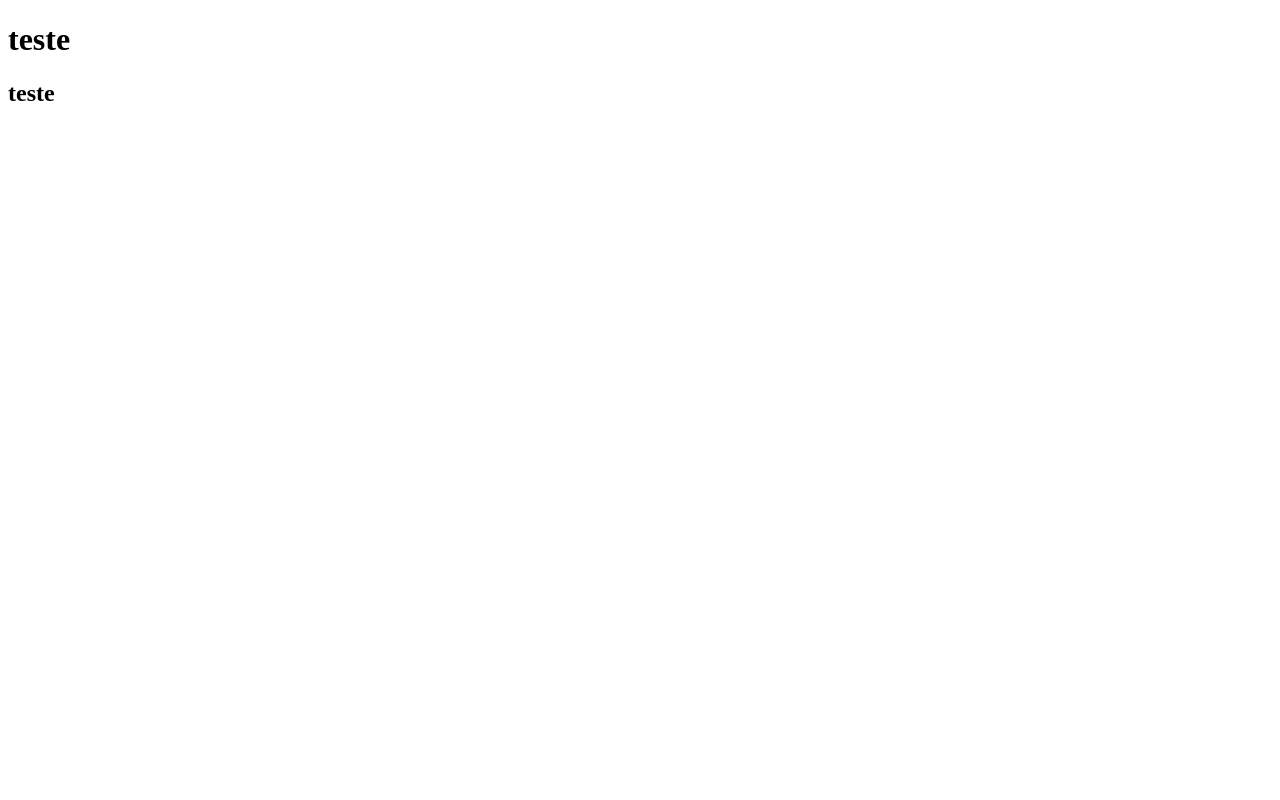
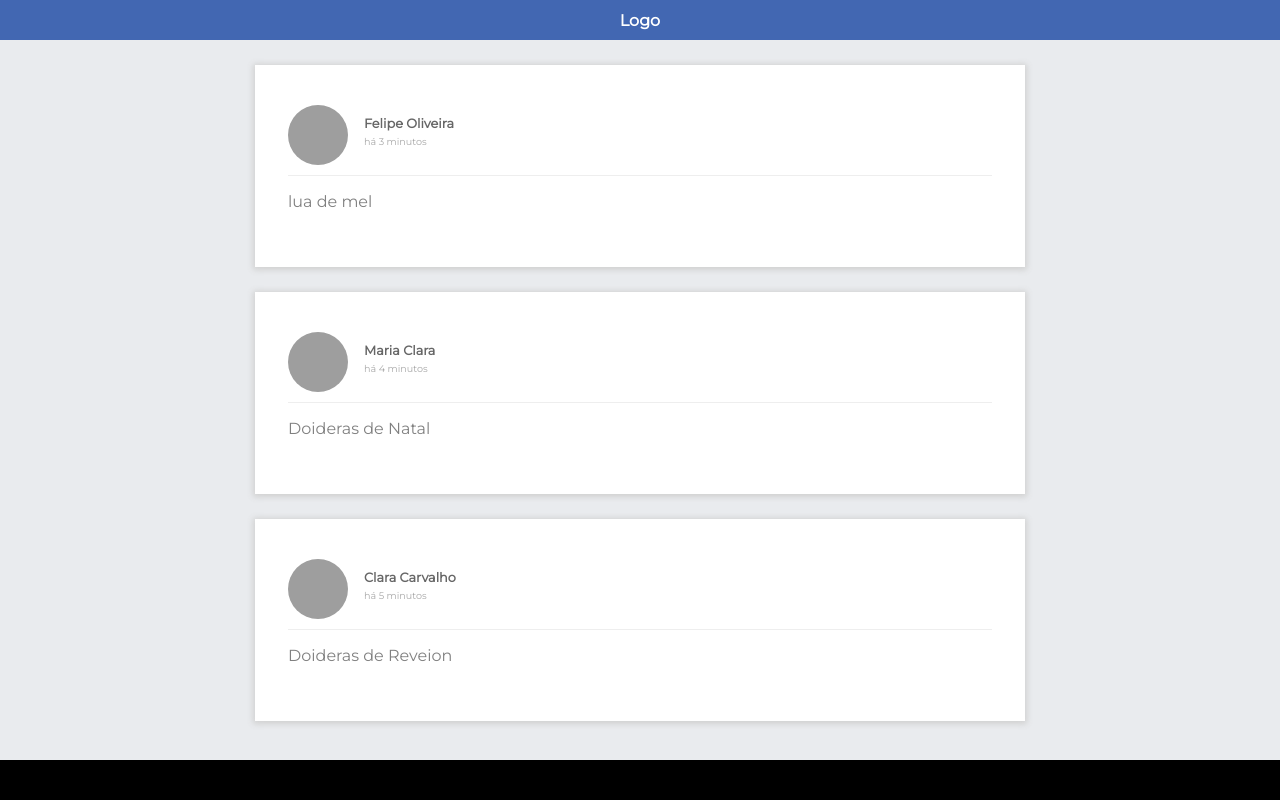
Before and after one commit to felipeoliveiradev/react-feed-desafio-rocket-seat, a React app: page / in a window 1280 px wide. Built offline with nearby package versions, Linux system fonts and the light colour scheme; grey boxes are pictures that could not be loaded.

Commit message:
commit geral

```diff
--- a/public/index.html
+++ b/public/index.html
@@ -4,6 +4,7 @@
     <meta charset="UTF-8" />
     <meta name="viewport" content="width=device-width, initial-scale=1.0" />
     <meta http-equiv="X-UA-Compatible" content="ie=edge" />
+    <link href="https://fonts.googleapis.com/css?family=Montserrat" rel="stylesheet">
     <title>Go React</title>
   </head>
   <body>
--- /dev/null
+++ b/src/Components/base/Footer.js
@@ -0,0 +1,7 @@
+import React, { Component } from 'react';
+
+export default class Footer extends Component {
+  render() {
+    return <footer />;
+  }
+}
--- /dev/null
+++ b/src/Components/base/Header.js
@@ -0,0 +1,7 @@
+import React, { Component } from 'react';
+
+export default class Header extends Component {
+  render() {
+    return <header>Logo</header>;
+  }
+}
--- /dev/null
+++ b/src/Components/post/HeaderPost.js
@@ -0,0 +1,15 @@
+import React, { Component } from 'react';
+
+export default class HeaderPost extends Component {
+  render() {
+    return (
+      <div className="headerPost">
+        <img src={this.props.img} />
+        <div className="text">
+          <h1>{this.props.name}</h1>
+          <p>{this.props.time}</p>
+        </div>
+      </div>
+    );
+  }
+}
--- /dev/null
+++ b/src/Components/post/Post.js
@@ -0,0 +1,16 @@
+import React, { Component } from 'react';
+
+import HeaderPost from './HeaderPost';
+
+export default class Post extends Component {
+  render() {
+    return (
+      <div className="container">
+        <HeaderPost img={this.props.img} name={this.props.name} time={this.props.time} />
+        <div className="postContainer">
+          <p>{this.props.text}</p>
+        </div>
+      </div>
+    );
+  }
+}
--- a/src/index.js
+++ b/src/index.js
@@ -2,14 +2,38 @@ import React, { Component, Fragment } from 'react';
 import { render } from 'react-dom';
 
 import './sass/style.scss';
+import Header from './Components/base/Header';
+import Footer from './Components/base/Footer';
+import Post from './Components/post/Post';
 
 class App extends Component {
   render() {
     return (
-      <div>
-        <h1>teste</h1>
-        <h2>teste</h2>
-      </div>
+      <Fragment>
+        <Header />
+        <Post
+          img="https://scontent.fsdu9-1.fna.fbcdn.net/v/t1.0-9/34984745_1853540531364261_175395636756086784_n.jpg?_nc_cat=101&_nc_ht=scontent.fsdu9-1.fna&oh=025636d2fe37f64a55baf67b33a7ac3c&oe=5D0A47EB"
+          text="lua de mel"
+          name="Felipe Oliveira"
+          time="há 3 minutos"
+        />
+
+        <Post
+          img="https://thumbs.dreamstime.com/t/beleza-woman-modelo-com-cabelo-ondulado-longo-de-brown-cabelo-saud%C3%A1vel-e-composi%C3%A7%C3%A3o-profissional-bonita-bordos-vermelhos-e-68285358.jpg"
+          text="Doideras de Natal"
+          name="Maria Clara"
+          time="há 4 minutos"
+        />
+
+        <Post
+          img="https://images.unsplash.com/photo-1470072508653-1be229b63562?ixlib=rb-1.2.1&w=1000&q=80"
+          text="Doideras de Reveion"
+          name="Clara Carvalho"
+          time="há 5 minutos"
+        />
+
+        <Footer />
+      </Fragment>
     );
   }
 }
--- a/src/sass/style.scss
+++ b/src/sass/style.scss
@@ -0,0 +1,93 @@
+html,
+body {
+  padding: 0;
+  margin: 0;
+  background: #e9ebee;
+  font-family: "Montserrat", sans-serif !important;
+  padding: {
+    top: 20px;
+  }
+}
+
+header {
+  width: 100%;
+  height: 40px;
+  background: #4267b2;
+  position: fixed;
+  top: 0;
+  left: 0;
+  display: flex;
+  align-items: center;
+  align-content: center;
+  justify-content: center;
+  justify-items: center;
+  font-size: 1rem;
+  color: #fff;
+  font-weight: 800;
+}
+
+footer {
+  width: 100%;
+  height: 40px;
+  background: #000;
+  position: fixed;
+  bottom: 0;
+  left: 0;
+}
+
+.container {
+  max-width: 704px;
+  background: #fff;
+  margin: auto;
+  margin-top: 25px;
+  -webkit-box-shadow: 0px 1px 6px 2px rgba(209, 209, 209, 1);
+  -moz-box-shadow: 0px 1px 6px 2px rgba(209, 209, 209, 1);
+  box-shadow: 0px 1px 6px 2px rgba(209, 209, 209, 1);
+  padding: {
+    left: 33px;
+    right: 33px;
+    bottom: 40px;
+    top: 40px;
+  }
+  .headerPost {
+    border-bottom: 1px solid #eeeeee;
+
+    img {
+      width: 60px;
+      height: 60px;
+      border-radius: 60px;
+      float: left;
+    }
+    .text {
+      height: 60px;
+      display: flex;
+      align-content: center;
+      align-items: center;
+      flex-direction: column;
+      padding: {
+        left: 16px;
+        top: 10px;
+      }
+      h1 {
+        width: 100%;
+        font-size: 0.8rem;
+        line-height: 0;
+        color: #666666;
+      }
+      p {
+        width: 100%;
+        font-size: 0.6rem;
+        line-height: 0;
+        padding: 0;
+        margin: 0;
+        margin-top: 10px;
+        color: #a8a8a8;
+      }
+    }
+  }
+  .postContainer {
+    p {
+      color: #808080;
+    }
+  }
+}
```
